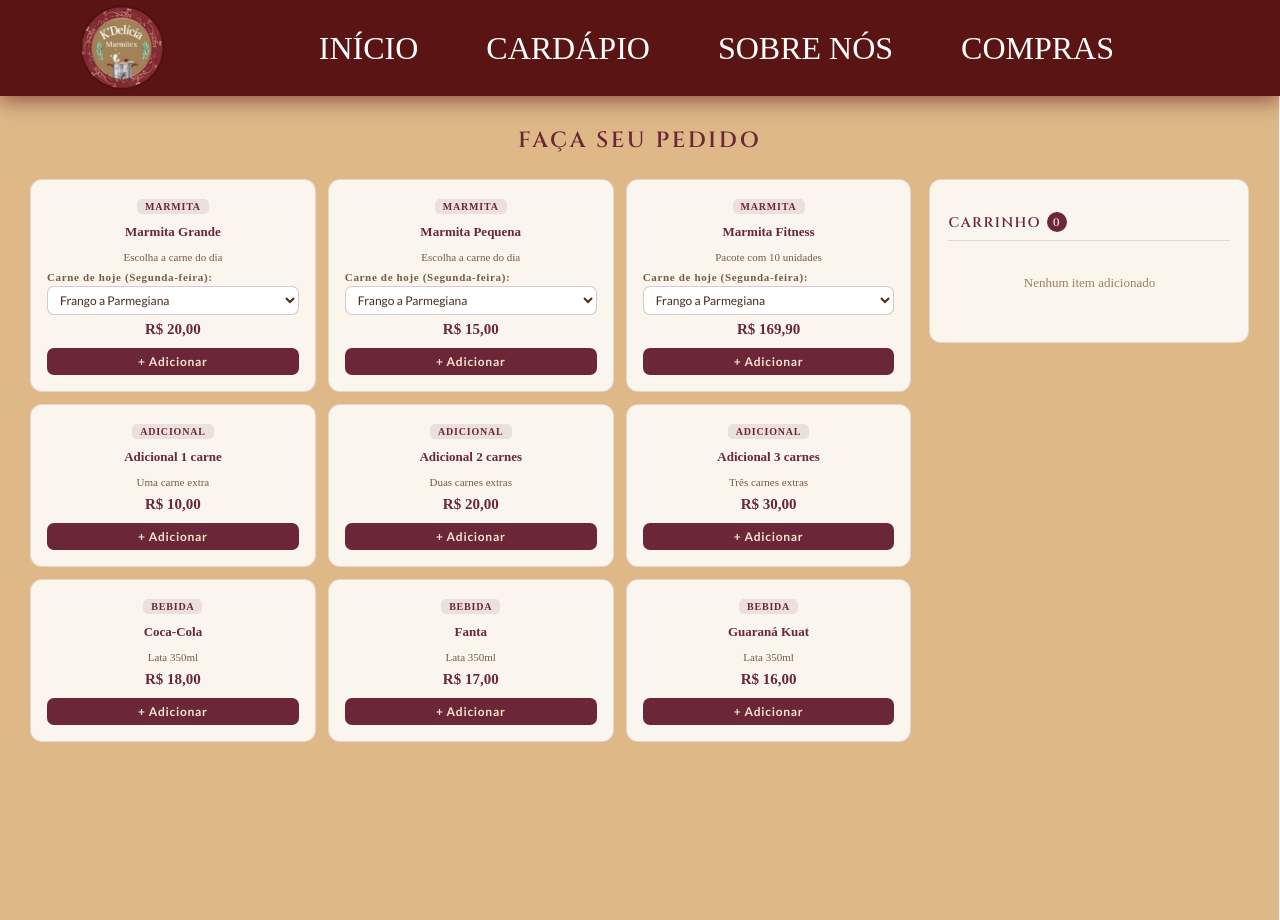
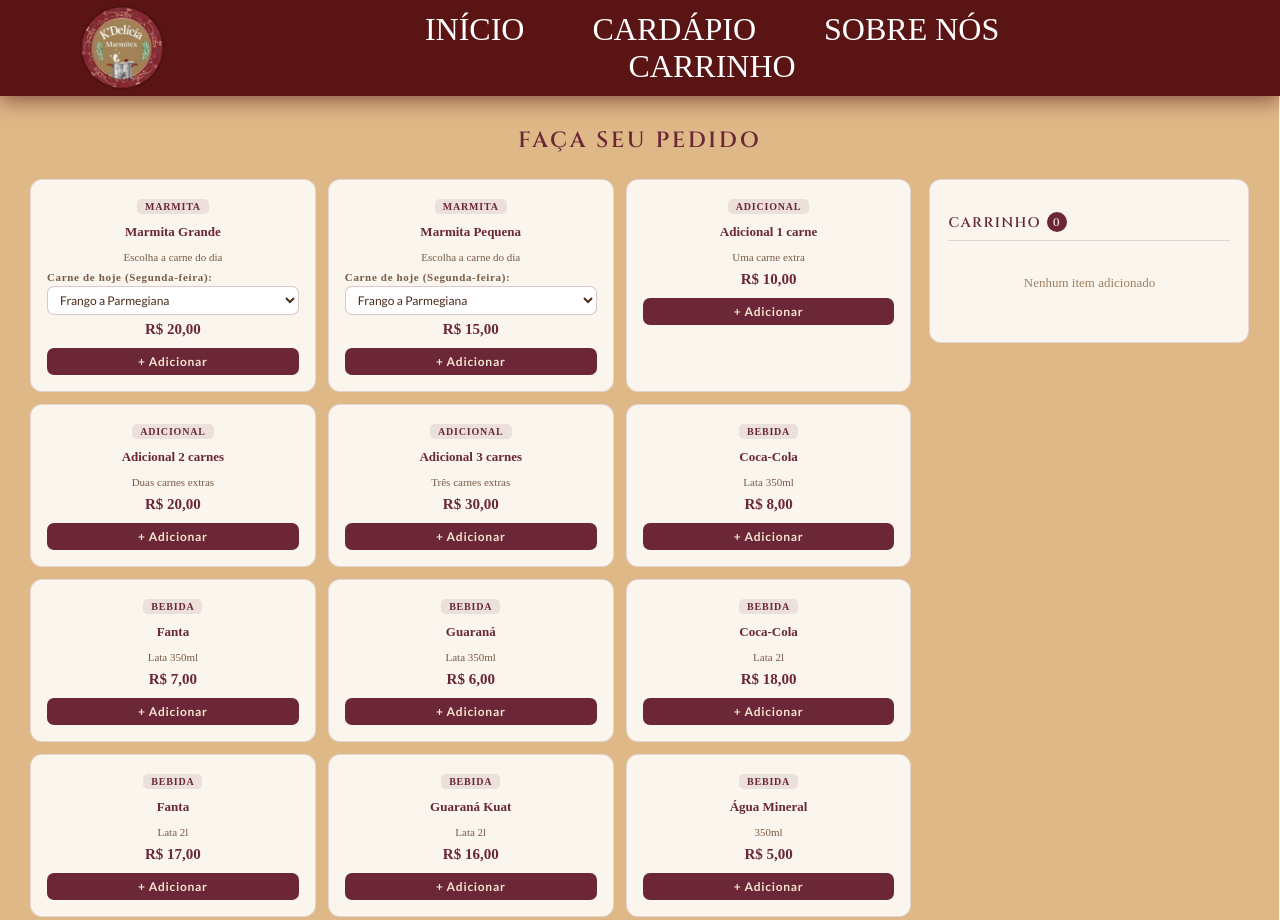
Before and after one commit to wesley-mn/marmitaria_KDelicia, a plain HTML site: page carrinho.html in a window 1280 px wide. Shown: the top 920 px of the page. Drawn offline with Linux system fonts and the light colour scheme.

Commit message:
reformulação e mudança no menu

```diff
--- a/compras.html
+++ b/carrinho.html
@@ -15,13 +15,23 @@
 
         <header class="header">
             <img class="logo" src="/img/logo.png" alt="logo">
+            <!-- a classe nav será onde faremos o menu -->
             <nav class="menu">
                 <ul>
-                    <a href="index.html"><li>INÍCIO</li></a>
-                    <a href="cardápio.html"><li>CARDÁPIO</li></a>
-                    <a href="sobre_nós.html"><li>SOBRE NÓS</li></a>
-                    <a href="compras.html"><li>COMPRAS</li></a>
+                    <a href="index.html">
+                        <li>INÍCIO</li>
+                    </a>
+                    <a href="cardápio.html">
+                        <li>CARDÁPIO</li>
+                    </a>
+                    <a href="sobre_nós.html">
+                        <li>SOBRE NÓS</li>
+                    </a>
+                    <a href="carrinho.html">
+                        <li>CARRINHO</li>
+                    </a>
                 </ul>
+            </nav>
             </nav>
         </header>
 
--- a/js/compras.js
+++ b/js/compras.js
@@ -13,13 +13,16 @@ const diasNome = ['Domingo', 'Segunda-feira', 'Terça-feira', 'Quarta-feira', 'Q
 const produtos = [
     { id: 1, nome: 'Marmita Grande',     cat: 'Marmita',   desc: 'Escolha a carne do dia',  preco: 20.00  },
     { id: 2, nome: 'Marmita Pequena',    cat: 'Marmita',   desc: 'Escolha a carne do dia',  preco: 15.00  },
-    { id: 3, nome: 'Marmita Fitness',    cat: 'Marmita',   desc: 'Pacote com 10 unidades',  preco: 169.90 },
-    { id: 4, nome: 'Adicional 1 carne',  cat: 'Adicional', desc: 'Uma carne extra',          preco: 10.00  },
-    { id: 5, nome: 'Adicional 2 carnes', cat: 'Adicional', desc: 'Duas carnes extras',       preco: 20.00  },
-    { id: 6, nome: 'Adicional 3 carnes', cat: 'Adicional', desc: 'Três carnes extras',       preco: 30.00  },
-    { id: 7, nome: 'Coca-Cola',          cat: 'Bebida',    desc: 'Lata 350ml',               preco: 18.00  },
-    { id: 8, nome: 'Fanta',              cat: 'Bebida',    desc: 'Lata 350ml',               preco: 17.00  },
-    { id: 9, nome: 'Guaraná Kuat',       cat: 'Bebida',    desc: 'Lata 350ml',               preco: 16.00  },
+    { id: 3, nome: 'Adicional 1 carne',  cat: 'Adicional', desc: 'Uma carne extra',          preco: 10.00  },
+    { id: 4, nome: 'Adicional 2 carnes', cat: 'Adicional', desc: 'Duas carnes extras',       preco: 20.00  },
+    { id: 5, nome: 'Adicional 3 carnes', cat: 'Adicional', desc: 'Três carnes extras',       preco: 30.00  },
+    { id: 6, nome: 'Coca-Cola',          cat: 'Bebida',    desc: 'Lata 350ml',               preco: 8.00  },
+    { id: 7, nome: 'Fanta',              cat: 'Bebida',    desc: 'Lata 350ml',               preco: 7.00  },
+    { id: 8, nome: 'Guaraná',       cat: 'Bebida',    desc: 'Lata 350ml',               preco: 6.00  },
+    { id: 9, nome: 'Coca-Cola',          cat: 'Bebida',    desc: 'Lata 2l',               preco: 18.00  },
+    { id: 10, nome: 'Fanta',              cat: 'Bebida',    desc: 'Lata 2l',               preco: 17.00  },
+    { id: 11, nome: 'Guaraná Kuat',       cat: 'Bebida',    desc: 'Lata 2l',               preco: 16.00  },
+    { id: 12, nome: 'Água Mineral',       cat: 'Bebida',    desc: '350ml',               preco: 5.00  },
 ];
 
 let carrinho = {};
```
Also changed, not shown: cardápio.html (+2 -2 lines), index.html (+2 -2 lines), sobre_nós.html (+2 -2 lines).
